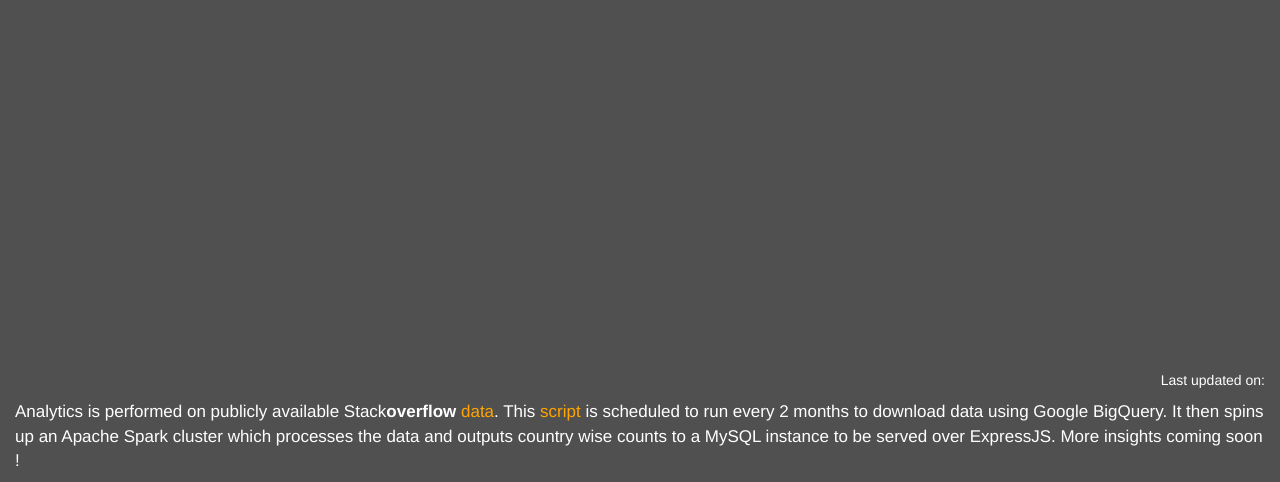
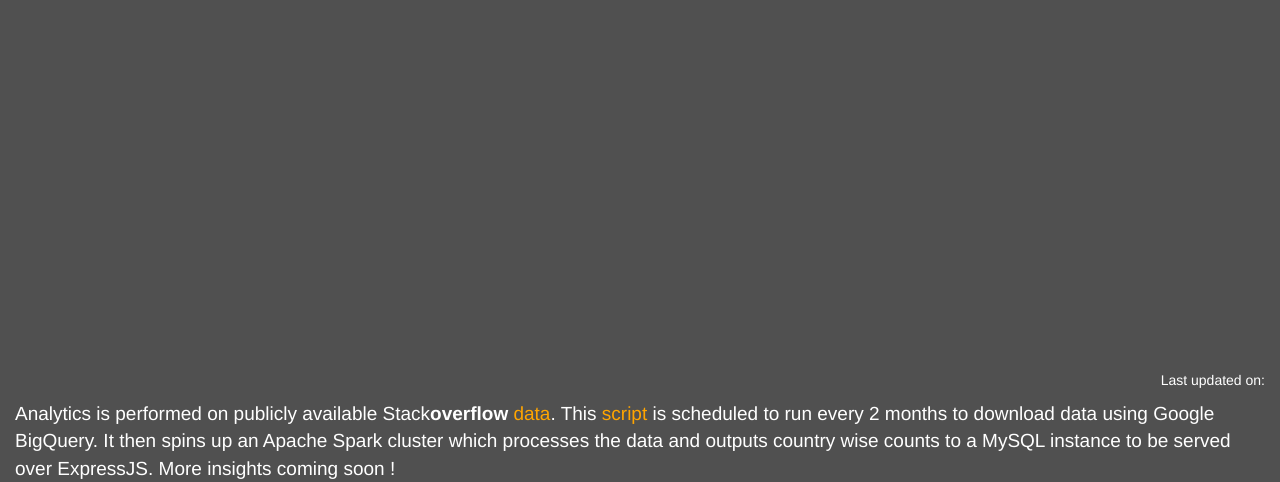
Before and after one commit to shubhi1407/stack-express, a website: page public/index.html in a window 1280 px wide. Shown: the part 322-804 px from the top of the page. Drawn offline with nearby package versions, Linux system fonts and the light colour scheme; no server answers.

Commit message:
font size

```diff
--- a/public/index.html
+++ b/public/index.html
@@ -52,7 +52,7 @@
         <span id="creation_date"></span>
       </div>
       <div class="row">
-        <div class="col-xs-12" style="font-size: 17px;color:#fff;padding-top:10px;">
+        <div class="col-xs-12" style="font-size: 19px;color:#fff;padding-top:10px;">
           Analytics is performed on publicly available Stack<b>overflow</b> <a href="https://archive.org/details/stackexchange">data</a>. This <a href="https://gist.github.com/shubhi1407/0ec93b5ec7eacfc5cfb7c7766c504da4">script</a> is scheduled to run every 2 months to download data using Google BigQuery. It then spins up an Apache Spark cluster which processes the data and outputs country wise counts to a MySQL instance to be served over ExpressJS. More insights coming soon !
         </div>
       </div>
```
